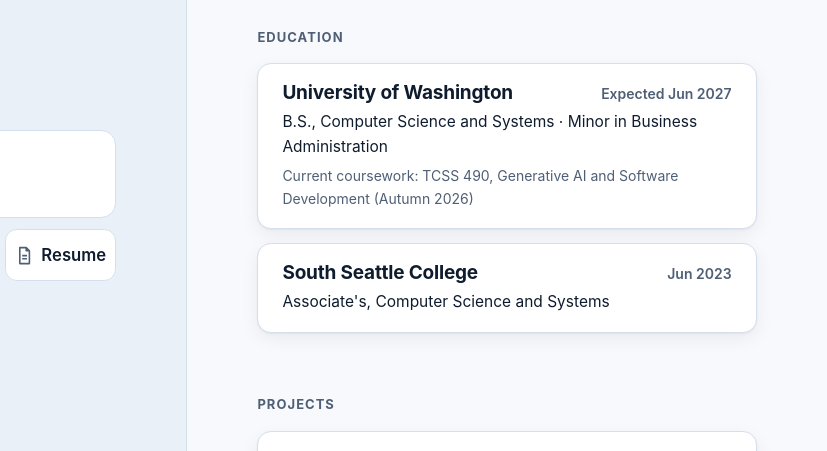
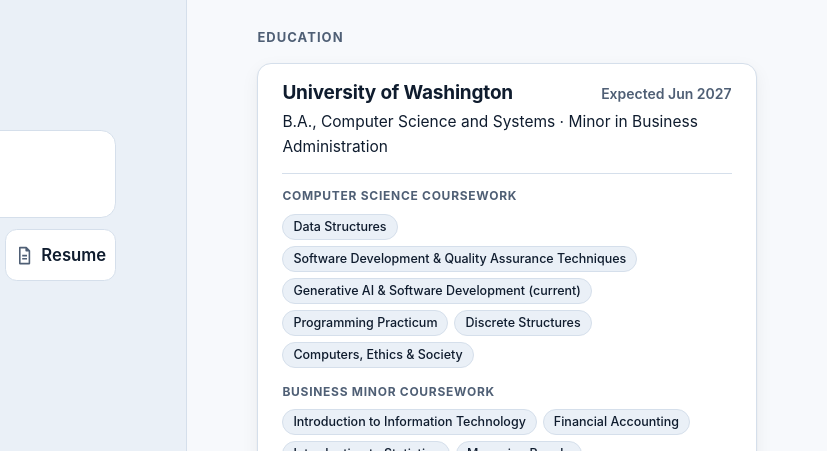
Before and after one commit to IbrahimCartan/IbrahimCartan.github.io, a plain HTML site: page index.html in a window 1280 px wide. Shown: the part 490-941 px from the top of the page, 453-1280 px from the left. Drawn offline with Linux system fonts and the light colour scheme.

Commit message:
Education: B.A. degree and relevant coursework; Team repo label

```diff
--- a/index.html
+++ b/index.html
@@ -81,8 +81,25 @@
         <h2 class="section-title" id="education-title">Education</h2>
         <article class="edu-card">
           <div class="edu-row"><h3>University of Washington</h3><span class="edu-date">Expected Jun 2027</span></div>
-          <p class="edu-degree">B.S., Computer Science and Systems · Minor in Business Administration</p>
-          <p class="edu-note">Current coursework: TCSS 490, Generative AI and Software Development (Autumn 2026)</p>
+          <p class="edu-degree">B.A., Computer Science and Systems · Minor in Business Administration</p>
+          <div class="coursework">
+            <p class="coursework-label">Computer science coursework</p>
+            <ul class="tags course-tags">
+              <li>Data Structures</li>
+              <li>Software Development &amp; Quality Assurance Techniques</li>
+              <li>Generative AI &amp; Software Development (current)</li>
+              <li>Programming Practicum</li>
+              <li>Discrete Structures</li>
+              <li>Computers, Ethics &amp; Society</li>
+            </ul>
+            <p class="coursework-label">Business minor coursework</p>
+            <ul class="tags course-tags">
+              <li>Introduction to Information Technology</li>
+              <li>Financial Accounting</li>
+              <li>Introduction to Statistics</li>
+              <li>Managing People</li>
+            </ul>
+          </div>
         </article>
         <article class="edu-card">
           <div class="edu-row"><h3>South Seattle College</h3><span class="edu-date">Jun 2023</span></div>
@@ -167,7 +184,7 @@
         <p>A Java application, built in an Agile team, that simulates autonomous drones, tracks their telemetry (location, altitude, speed, heading, battery) and flags anomalies such as sudden GPS jumps, unsafe movement and low battery, with a monitoring dashboard. I worked on the MVC architecture, telemetry generation, anomaly detection, SQLite integration, the dashboard and JUnit tests.</p>
         <ul class="tags" aria-label="Built with"><li>Java</li><li>SQLite</li><li>JUnit</li><li>Maven</li><li>MVC</li></ul>
         <p class="links">
-          <a href="https://github.com/PNDubs/autonomous-drone-simulation" target="_blank" rel="noopener">Source (team repo) ↗</a>
+          <a href="https://github.com/PNDubs/autonomous-drone-simulation" target="_blank" rel="noopener">Source (Team repo) ↗</a>
         </p>
       </article>
 
--- a/styles.css
+++ b/styles.css
@@ -115,6 +115,11 @@ p { margin: 0 0 1em; }
 .edu-date { font-size: 14px; color: var(--muted); font-weight: 600; white-space: nowrap; }
 .edu-degree { margin: 4px 0 0; font-size: 15.5px; }
 .edu-note { margin: 6px 0 0; font-size: 14px; color: var(--muted); }
+.coursework { margin-top: 14px; padding-top: 12px; border-top: 1px solid var(--border); }
+.coursework-label { margin: 0 0 8px; font-size: 12px; font-weight: 700; letter-spacing: .06em; text-transform: uppercase; color: var(--muted); }
+.tags.course-tags li { background: var(--panel); color: var(--text); border: 1px solid var(--border); font-weight: 500; }
+.course-tags + .coursework-label { margin-top: 14px; }
+.tags.course-tags:last-child { margin-bottom: 0; }
 .project { background: var(--surface); border: 1px solid var(--border); border-radius: 14px; padding: 22px 24px; margin-bottom: 18px; box-shadow: var(--shadow); transition: border-color .15s; }
 .project:hover { border-color: color-mix(in srgb, var(--accent) 45%, var(--border)); }
 .kicker { color: var(--accent); font-size: 12px; font-weight: 600; text-transform: uppercase; letter-spacing: .06em; margin-bottom: 4px; }
```
Also changed, not shown: projects.html (+1 -1 lines), 1 other file.
